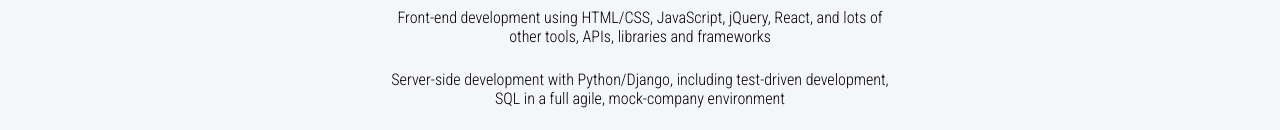
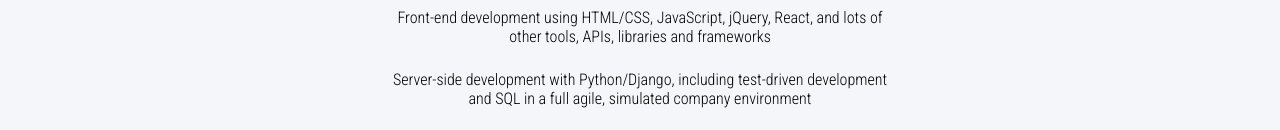
Before and after one commit to nss-day-cohort-25-website/nss-day-cohort-25-website, a React (Create React App) app: page / in a window 1280 px wide. Shown: the part 153-283 px from the top of the page. Built offline with nearby package versions, Linux system fonts and the light colour scheme.

Commit message:
tweaked message above the group photo

```diff
--- a/src/groupTech/groupTech.js
+++ b/src/groupTech/groupTech.js
@@ -100,7 +100,7 @@
       <section >
         <h1>Welcome to Our Class Site</h1>
         <p>Front-end development using HTML/CSS, JavaScript, jQuery, React, and lots of other tools, APIs, libraries and frameworks</p>
-        <p>Server-side development with Python/Django, including test-driven development, SQL in a full agile, mock-company environment</p>
+        <p>Server-side development with Python/Django, including test-driven development and SQL in a full agile, simulated company environment</p>
         {/* this img will need to change based on party mode */}
         <img className="groupImage" src={this.props.partyOn ? this.state.groupImage.fun : this.state.groupImage.serious} alt='groupImage' title='groupImage' />
         <div className="lang__container" id="skills">
```
